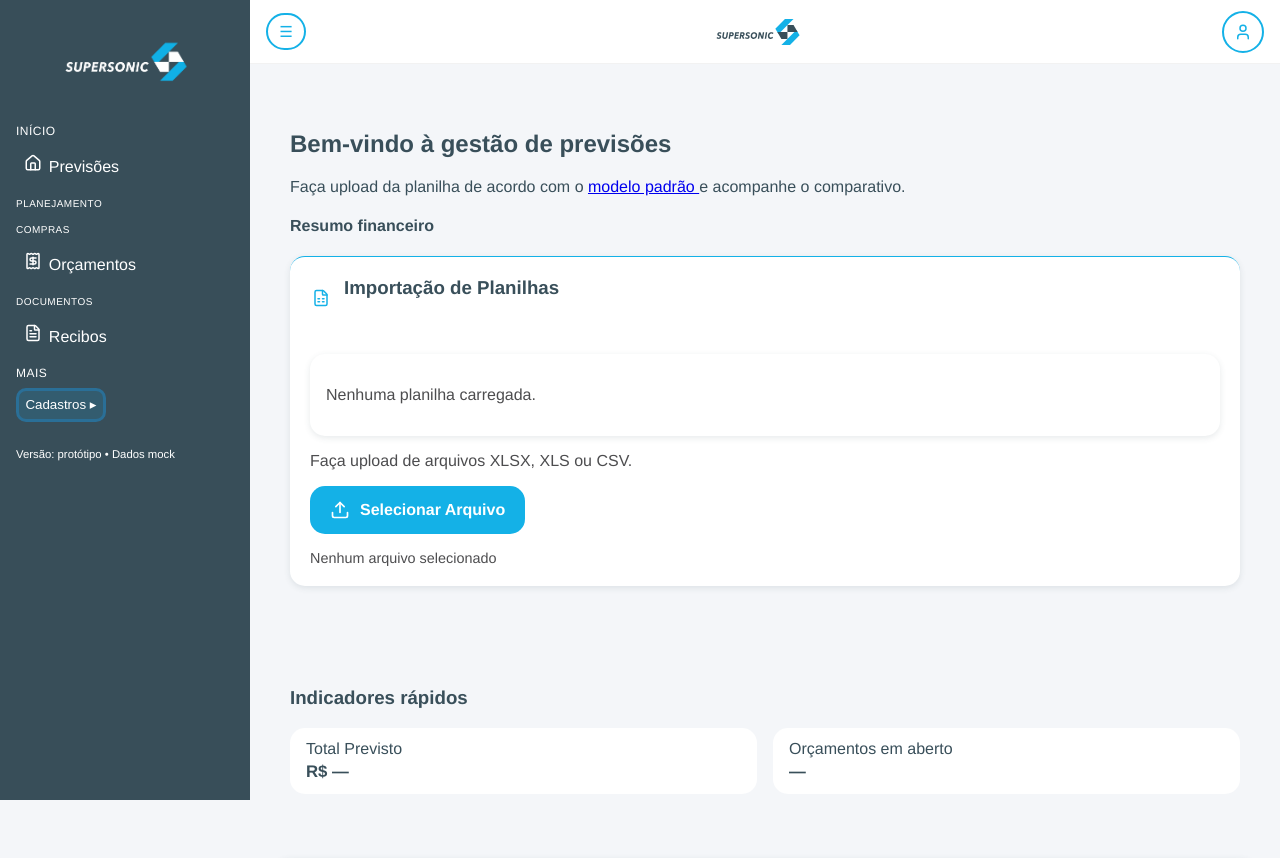
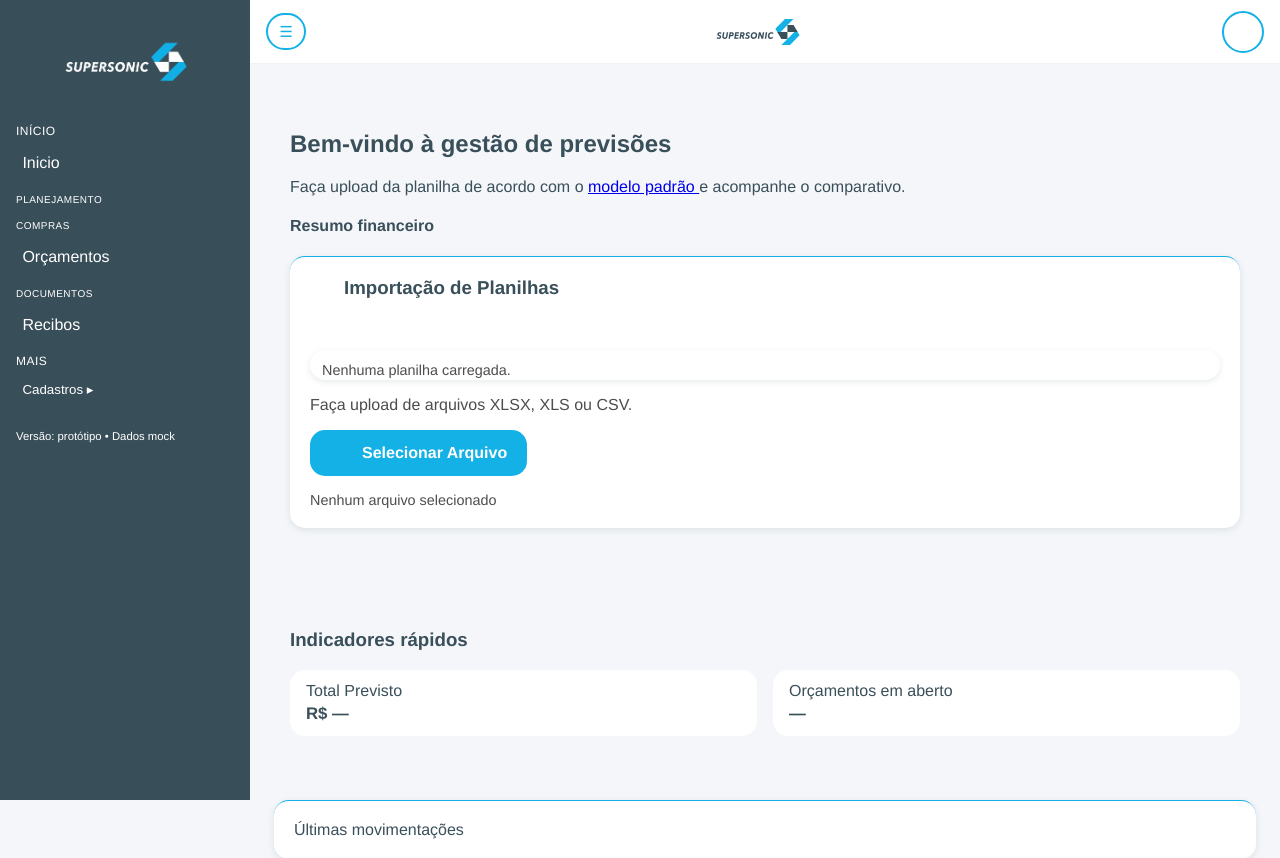
Before and after one commit to Gui-Marucci/Base_Painel, a Flask app: page / in a window 1280 px wide. Shown: the top 858 px of the page. Run offline with Flask 3, Linux system fonts and the light colour scheme.

Commit message:
Sidebar
Correção da sidebar para api fetch e limpeza de campos desnecessários. Adicionado tbm função de recolhimento da sidebar e da preview, deixando uma aba scrollavel e com limite de 8 linhas

```diff
--- a/back/app.py
+++ b/back/app.py
@@ -6,6 +6,8 @@
                        )
 
 from flask_cors import CORS
+from flask import send_from_directory
+
 
 from services.planilhas import read_excel
 # ==================================================
@@ -15,6 +17,10 @@
 
 PROJECT_DIR = BASE_DIR.parent
 
+COMPONENTS_DIR = (
+    PROJECT_DIR /
+    "components" #adiciona o diretorio components para reincluir a sidebar
+)
 TEMPLATES_DIR = PROJECT_DIR / "templates"
 
 STATIC_DIR = PROJECT_DIR / "static"
@@ -47,12 +53,29 @@
 # ==================================================
 # ROTAS HTML
 # ==================================================
+@app.get("/components/<path:filename>")
+def components(filename):
+    return send_from_directory(
+        COMPONENTS_DIR,
+        filename
+
+    )
 @app.get("/")
 def home():
     """
     Página inicial do ERP.
     """
     return render_template("index.html")
+
+""" incluir rotas quando for iterando mais paginas
+@app.get("/orcamentos")
+def orcamentos():
+    return render_template ("orcamentos.html")
+
+@app.get("/recibos")
+def recibos():
+    return render_template ("recibos.html")
+"""
 
 # ==================================================
 # API
--- a/back/services/planilhas.py
+++ b/back/services/planilhas.py
@@ -103,7 +103,7 @@
 
     data_rows = []
 
-    for row in rows[1:31]:
+    for row in rows[1:8]:
 
         data_rows.append(
             [value for value in row]
@@ -131,7 +131,7 @@
         return ".xlsx"
 
     # XLS antigo
-    if assinatura[:4] == b"\xD0\xCF\x11\xE0":
+    if assinatura[:4] == b"\\xD0\\xCF\\x11\\xE0":
         return ".xls"
 
     raise ValueError(
--- a/components/sidebar.html
+++ b/components/sidebar.html
@@ -35,11 +35,11 @@
       <ul>
         <li>
           <a
-            href="../templates/index.html"
+            href="/"
             data-path="/index.html"
             class="nav-link"
             >
-            <i data-lucide="house"></i> <span> Previsões</span>
+            <i data-lucide="house"></i> <span> Inicio</span>
           </a>
         </li>
       </ul>
--- a/static/css/geral.css
+++ b/static/css/geral.css
@@ -139,6 +139,12 @@
   height: 48px;              /* ajuste padrão — troque conforme necessidade */
   width: auto;
 }
+body.sidebar-collapsed .brand-logo{
+  display: none;
+}
+body.sidebar-collapsed .brand-mark {
+  display: block;
+}
 
 /* Variante para fundos escuros (geralmente usamos a versão branca do logotipo) */
 .brand-logo--white {
@@ -169,9 +175,55 @@
 /* SIDEBAR / BRAND (LOGO) */
 /* ========================================================================== */
 
-/* =========================================================================== */
-/* Ajustes de Layout: Sidebar sempre visível em desktop, off-canvas mobile
-/* ============================================================================ */
+/* ==================================================
+   SIDEBAR COLAPSADA
+================================================== */
+
+body.sidebar-collapsed {
+
+    --sidebar-width: 1px;
+
+}
+
+/* ==================================================
+   SIDEBAR VISIBILIDADE
+================================================== */
+
+/*
+  Estado padrão:
+  sidebar oculta
+*/
+
+body.sidebar-hidden {
+
+    --sidebar-width: 0px;
+}
+
+/*
+  Container não ocupa espaço
+*/
+
+body.sidebar-hidden #sidebar-container {
+
+    width: 0;
+
+    overflow: hidden;
+}
+
+/*
+  Sidebar fora da tela
+*/
+
+body.sidebar-hidden .sidebar {
+
+    width: 0;
+
+    opacity: 0;
+
+    pointer-events: none;
+
+    overflow: hidden;
+}
 
 
 /* ==========================================================
@@ -190,7 +242,11 @@
         overflow-y: auto;
     }
 }
-
+@media (max-width: 1200) {
+  :root {
+    --sidebar-width: 220px;
+  }
+}
 
 
 /* coluna da sidebar */
--- a/static/css/sidebar.css
+++ b/static/css/sidebar.css
@@ -35,18 +35,7 @@
   border-radius:4px;
 }
 /* ~~~~~~~~~~~~~~~~Sidebar destaque do menu Ativo(hover)~~~~~~~~~~~~~~ */
-.nav-link.active {
-border-radius:10px;
-border: 3px solid var(--cor-principal);
-display:flex;
-    justify-content:center;
-    align-items:center;
 
-
-gap: 12px;
-background: rgba(20,177,231,.15);
-color: #FFFFFF;
-}
 [data-lucide] {
   width: 22px;
   height: 18px;
@@ -84,20 +73,6 @@
 }
 /* backup */
 
-/*
-
-.sidebar {
-  background: var(--ss-azul-noite);
-  color: white;
-}
-
-.nav-link {
-  display: flex;
-  align-items: center;
-  gap: 12px;
-
-  color: rgba(255,255,255,.85);
-}
 
 .nav-link:hover {
   background: rgba(255,255,255,.08);
@@ -107,4 +82,6 @@
   background: rgba(20,177,231,.15);
   border-left: 3px solid var(--ss-azul-dia);
 }
-*/
+.nav-link-active svg {
+  color: var(--ss-azul-dia);
+}
--- a/static/css/tables.css
+++ b/static/css/tables.css
@@ -1,17 +1,30 @@
 /* ==================================================
                     TABLES
 ================================================== */
-/* Container para a tabela */
+/* ==================================================
+   PREVIEW FIXO
+================================================== */
+
 .table-container {
 
-  background: white;
+    background: white;
 
-  border-radius: var(--border-radius);
+    border-radius: var(--border-radius);
 
-  overflow: hidden;
+    box-shadow: var(--shadow-sm);
 
-  box-shadow: var(--shadow-sm);
+    margin-top: 20px;
+
+    padding: 16px;
+
+    /* altura fixa */
+    height: 350px;
+
+    /* rolagem interna */
+    overflow-x: auto;
+    overflow-y: auto;
 }
+
 /* Estilo para a tabela */
 .data-table {
 
@@ -47,27 +60,48 @@
 
     font-size: .95rem;
 }
+.preview-placeholder{
+    color: var(--muted);
+    font-size: .9rem
+}
 
 /* ==================================================
    CONTAINER
 ================================================== */
 
+
 .table-container {
 
-    width: 100%;
-
-    overflow-x: auto;
-
-    background: white;
+    background: var(--surface);
 
     border-radius: var(--border-radius);
 
     box-shadow: var(--shadow-sm);
 
-    padding: 16px;
+    margin-top: 16px;
 
-    margin-top: 20px;
+    padding: 12px;
+
+    min-height: 30px;
+
+    max-height: 30px;
+
+    overflow: hidden;
+
+    transition:
+        max-height .3s ease,
+        padding .3s ease;
 }
+/*Após upload expande para 350px*/
+.table-container.has-preview {
+
+    max-height: 350px;
+
+    overflow-y: auto;
+
+    overflow-x: auto;
+}
+
 
 /* ==================================================
    TABELA
@@ -89,6 +123,18 @@
     color: white;
 }
 
+.data-table thead th {
+
+    position: sticky;
+
+    top: 0;
+
+    z-index: 10;
+
+    background: var(--ss-azul-noite);
+
+    color: white;
+}
 .data-table th,
 .data-table td {
 
--- a/templates/index.html
+++ b/templates/index.html
@@ -12,12 +12,12 @@
     <script src="https://cdn.jsdelivr.net/npm/chart.js"></script>
 
     <!-- Estilos base e específicos da index (certifique-se de incluir geral.css no projeto) -->
-    <link rel="stylesheet" href="../static/css/geral.css" />
-    <link rel="stylesheet" href="../static/css/header.css" />
-    <link rel="stylesheet" href="../static/css/sidebar.css" />
-    <link rel="stylesheet" href="../static/css/tables.css" />
-    <link rel="stylesheet" href="../static/css/dashboard.css" />
-    <link rel="stylesheet" href="../static/css/index.css" />
+    <link rel="stylesheet" href="/static/css/geral.css" />
+    <link rel="stylesheet" href="/static/css/header.css" />
+    <link rel="stylesheet" href="/static/css/sidebar.css" />
+    <link rel="stylesheet" href="/static/css/tables.css" />
+    <link rel="stylesheet" href="/static/css/dashboard.css" />
+    <link rel="stylesheet" href="/static/css/index.css" />
     <link rel="stylesheet" href="" />
 
     <!-- Ícone/brand (opcional) -->
@@ -48,7 +48,7 @@
           >
             <!-- Versão colorida / padrão (para fundos claros) -->
             <img
-              src="../static/img/Logo-01.svg"
+              src="/static/img/Logo-01.svg"
               alt="Supersonic — ERP Gestão de Materiais"
               class="brand-logo logo-color"
               width="220"
@@ -57,7 +57,7 @@
 
             <!-- Versão branca (para fundos escuros). Será ocultada por default e exibida via logo.js quando necessário -->
             <img
-              src="../static/img/Logo-05.svg"
+              src="/static/img/Logo-05.svg"
               alt="Supersonic — ERP (branco)"
               class="brand-logo logo-white"
               width="220"
@@ -93,7 +93,7 @@
               <p class="lead">
                 Faça upload da planilha de acordo com o
                 <a
-                  href="../core/uploads/base.xlsx"
+                  href="/core/uploads/base.xlsx"
                   target="_blank"
                   rel="noopener noreferrer"
                 >
@@ -111,12 +111,10 @@
                   <i data-lucide="file-spreadsheet"></i>
                   <h3>Importação de Planilhas</h3>
                 </div>
-                <div
-                  id="preview-container"
-                  class="table-container"
-                  aria-live="polite"
-                >
-                  <p class="muted">Nenhuma planilha carregada.</p>
+                <div id="preview-container" class="table-container">
+                  <div class="preview-placeholder">
+                    Nenhuma planilha carregada.
+                  </div>
                 </div>
 
                 <p class="upload-description">
@@ -179,7 +177,7 @@
                 incremental.
               </p>
               <p class="muted">
-                Leia o <a href="../README.md">README</a> para instruções de
+                Leia o <a href="/README.md">README</a> para instruções de
                 desenvolvimento.
               </p>
             </div>
@@ -198,8 +196,8 @@
     </noscript>
 
     <!-- Scripts modulares -->
-    <script src="../static/js/sidebar.js" defer></script>
-    <script src="../static/js/logo.js" defer></script>
-    <script src="../static/js/index.js" defer></script>
+    <script src="/static/js/sidebar.js" defer></script>
+    <script src="/static/js/logo.js" defer></script>
+    <script src="/static/js/index.js" defer></script>
   </body>
 </html>
```
Also changed, not shown: static/js/index.js (+38 -13 lines), static/js/sidebar.js (+49 -52 lines), 1 other file.
